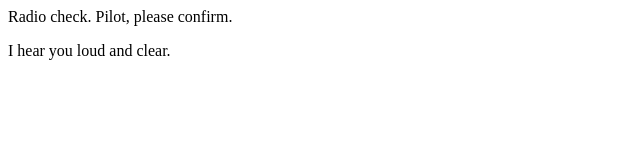
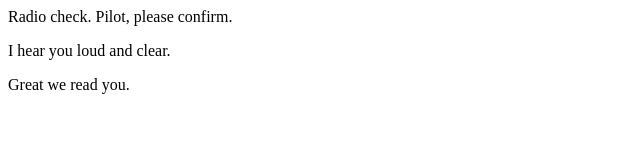
Before and after one commit to cjc-LaunchCode-Studios-Excercises/communication-log-test-by-myself, a plain HTML site: page index.html in a window 1280 px wide. Shown: the whole page, without its empty margins (0-640 px from the left). Drawn offline with Linux system fonts and the light colour scheme.

Commit message:
Update index.html

```diff
--- a/index.html
+++ b/index.html
@@ -2,5 +2,6 @@
 <body>
    <p>Radio check. Pilot, please confirm.</p>
    <p>I hear you loud and clear.</p>
+   <p>Great we read you.</p>
 </body>
 </html>
```
